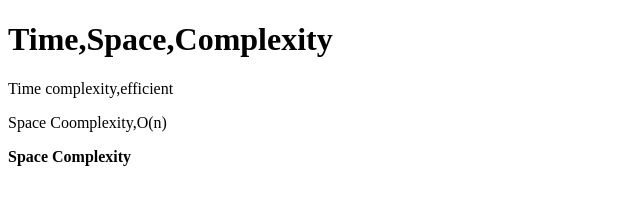
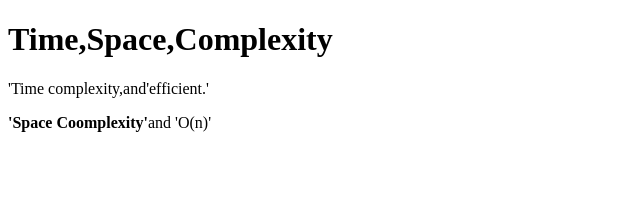
Before and after one commit to acciojob/time-and-space-complexity-deepak5230, a website: page main.html in a window 1280 px wide. Shown: the whole page, without its empty margins (0-640 px from the left). Drawn offline with Linux system fonts and the light colour scheme.

Commit message:
created a submission

```diff
--- a/main.html
+++ b/main.html
@@ -10,10 +10,9 @@
 
 <body>
 	<h1>Time,Space,Complexity</h1>
-	<p>Time complexity,efficient</p>
-	<p>Space Coomplexity,O(n)</p>
+	<p>'Time complexity,and'efficient.'</p>
+	<p><b>'Space Coomplexity'</b>and 'O(n)'</p>
 
-	<b> Space Complexity</b>
 	<!-- the entire body must be written by student -->
     <script type="text/javascript" src="./script.js">
 </script>
```
